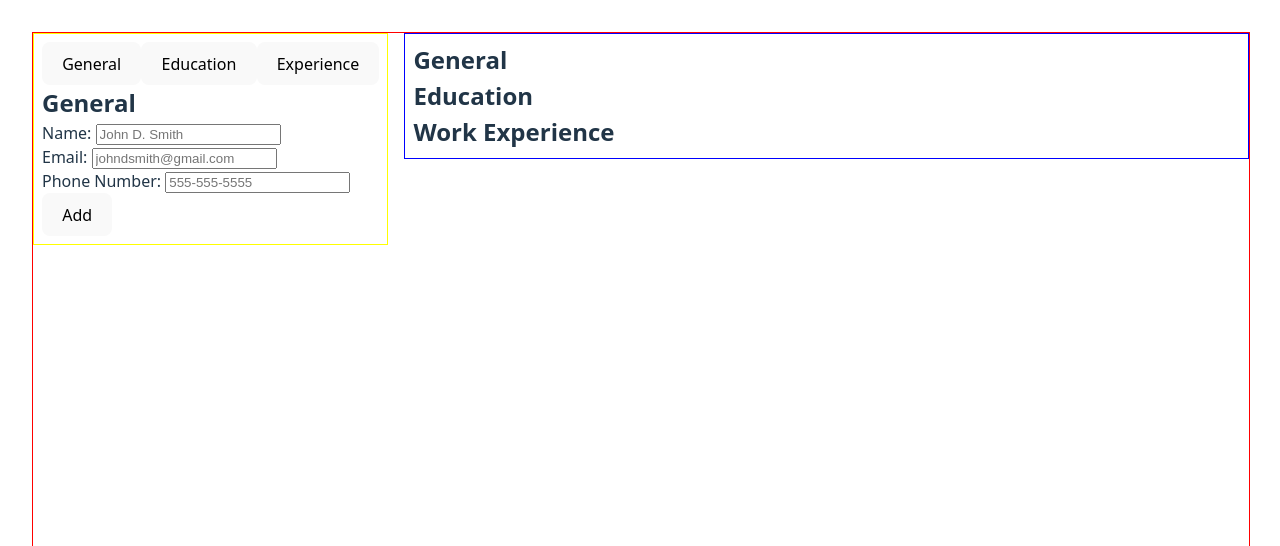
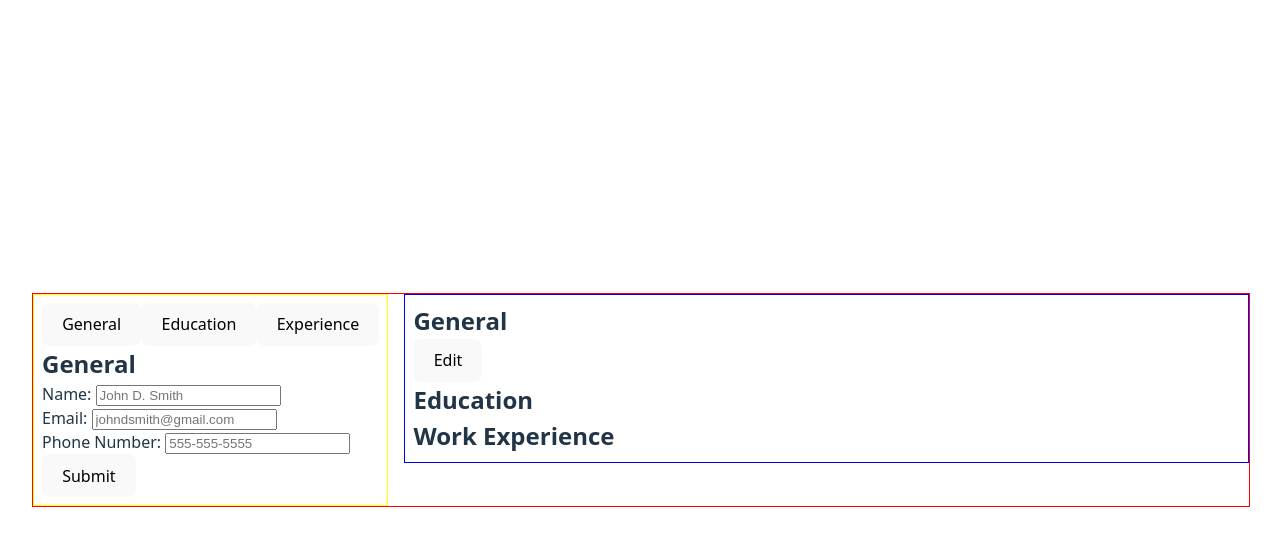
Before and after one commit to thongster/odin-cv-application, a React (Vite) app: page / in a window 1280 px wide. Shown: the top 546 px of the page. Built offline with nearby package versions, Linux system fonts and the light colour scheme.

Commit message:
set editing states

```diff
--- a/src/App.jsx
+++ b/src/App.jsx
@@ -27,14 +27,26 @@ function App() {
   const [experienceList, setExperienceList] = useState([]);
   // Tabs states
   const [tab, setTab] = useState("General");
+  // Display states
+  const [editingId, setEditingId] = useState(null);
+  const [genEdit, setGenEdit] = useState([]);
+  const [eduEdit, setEduEdit] = useState([]);
+  const [expEDit, setExpEdit] = useState([]);
 
   return (
     <>
       <div className="container">
         <div className="formSide">
           <Tabs setTab={setTab} />
-          {tab === "General" && <General setName={setName} setEmail={setEmail} setPhone={setPhone} />}
-          {tab === "Education" && <Education
+          {tab === "General" && (
+            <General
+              setName={setName}
+              setEmail={setEmail}
+              setPhone={setPhone}
+            />
+          )}
+          {tab === "Education" && (
+            <Education
               school={school}
               field={field}
               date={date}
@@ -42,8 +54,10 @@ function App() {
               setField={setField}
               setDate={setDate}
               setEducationList={setEducationList}
-          />}
-          {tab === "Experience" && <Experience
+            />
+          )}
+          {tab === "Experience" && (
+            <Experience
               position={position}
               company={company}
               duties={duties}
@@ -55,10 +69,17 @@ function App() {
               setStartDate={setStartDate}
               setEndDate={setEndDate}
               setExperienceList={setExperienceList}
-          />}
+            />
+          )}
         </div>
         <div className="resumeSide">
-          <GeneralDisplay name={name} email={email} phone={phone} />
+          <GeneralDisplay
+            name={name}
+            email={email}
+            phone={phone}
+            editingId={editingId}
+            setEditingId={setEditingId}
+          />
           <EducationDisplay educationList={educationList} />
           <ExperienceDisplay experienceList={experienceList} />
         </div>
--- a/src/Tabs.jsx
+++ b/src/Tabs.jsx
@@ -2,7 +2,7 @@ import "./styles/Tabs.css";
 
 export default function Tabs({ setTab }) {
   function handleClick(state) {
-    setTab(state)
+    setTab(state);
   }
 
   return (
--- a/src/components/Education.jsx
+++ b/src/components/Education.jsx
@@ -57,7 +57,7 @@ export default function Education({
             onChange={(e) => setDate(e.target.value)}
           />
         </div>
-        <button type="submit">Add</button>
+        <button type="submit">Submit</button>
       </form>
     </>
   );
--- a/src/components/EducationDisplay.jsx
+++ b/src/components/EducationDisplay.jsx
@@ -7,6 +7,7 @@ export default function EducationDisplay({ educationList }) {
           <p>{edu.school}</p>
           <p>{edu.field}</p>
           <p>{edu.date}</p>
+          <button>Edit</button>
         </div>
       ))}
     </div>
--- a/src/components/Experience.jsx
+++ b/src/components/Experience.jsx
@@ -84,7 +84,7 @@ export default function Experience({
             onChange={(e) => setEndDate(e.target.value)}
           ></input>
         </div>
-        <button type="submit">Add</button>
+        <button type="submit">Submit</button>
       </form>
     </>
   );
--- a/src/components/ExperienceDisplay.jsx
+++ b/src/components/ExperienceDisplay.jsx
@@ -1,4 +1,5 @@
 export default function ExperienceDisplay({ experienceList }) {
+  function handleEdit() {}
   return (
     <div>
       <h2>Work Experience</h2>
@@ -13,6 +14,7 @@ export default function ExperienceDisplay({ experienceList }) {
           </ul>
           <p>{exp.startDate}</p>
           <p>{exp.endDate}</p>
+          <button>Edit</button>
         </div>
       ))}
     </div>
--- a/src/components/General.jsx
+++ b/src/components/General.jsx
@@ -48,7 +48,7 @@ export default function General({ setName, setEmail, setPhone }) {
             onChange={(e) => setInput({ ...input, phone: e.target.value })}
           />
         </div>
-        <button type="submit">Add</button>
+        <button type="submit">Submit</button>
       </form>
     </>
   );
--- a/src/components/GeneralDisplay.jsx
+++ b/src/components/GeneralDisplay.jsx
@@ -5,6 +5,7 @@ export default function GeneralDisplay({ name, email, phone }) {
       <p>{name}</p>
       <p>{email}</p>
       <p>{phone}</p>
+      <button>Edit</button>
     </div>
   );
 }
--- a/src/styles/App.css
+++ b/src/styles/App.css
@@ -8,7 +8,6 @@
   display: flex;
   flex-direction: row;
   align-items: start;
-  height: 100vh;
   justify-content: space-between;
   gap: 1rem;
   border: 1px solid red;
```
Lines whose indentation alone changed are shown as unchanged.
